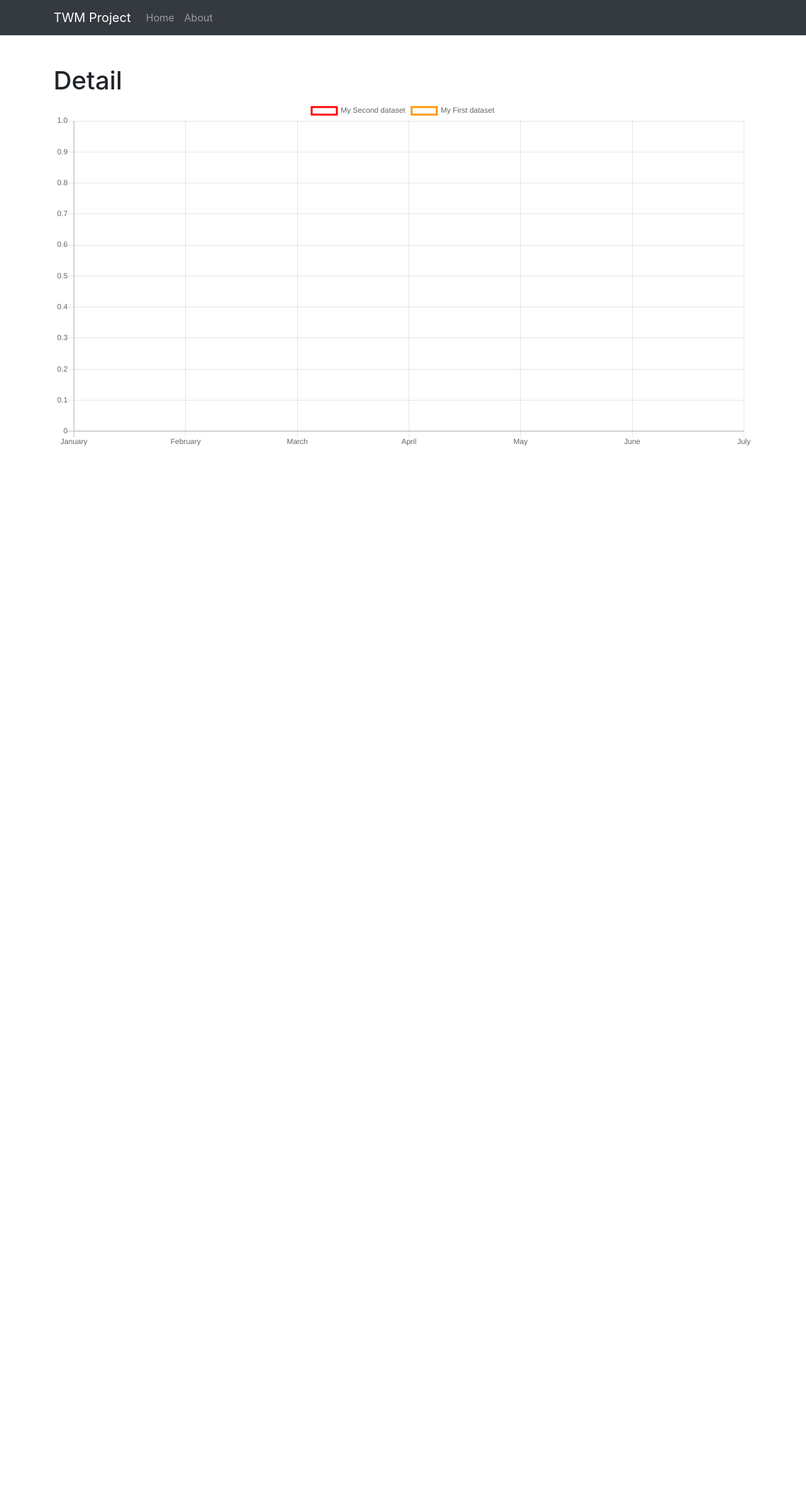
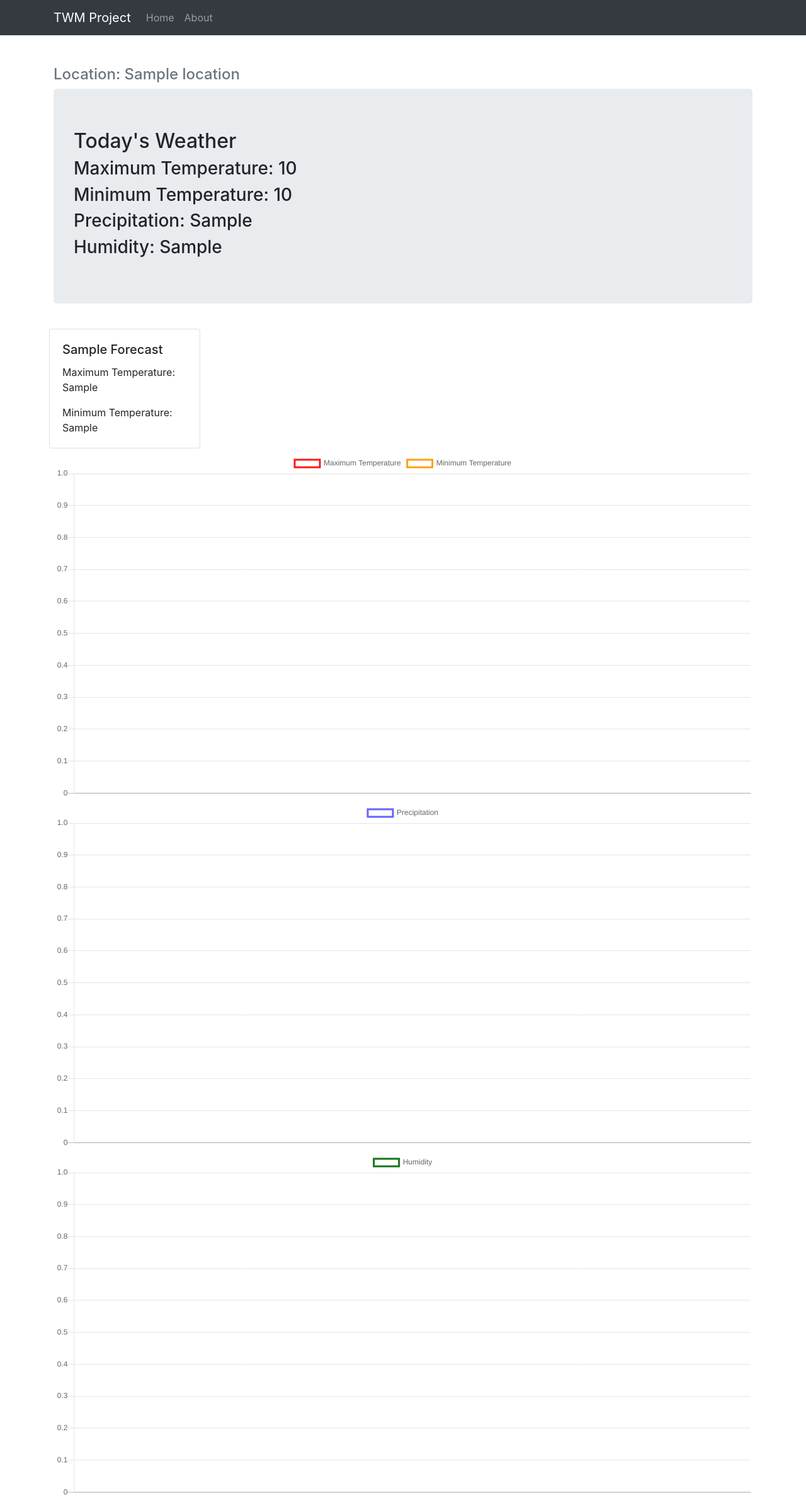
Before and after one commit to ruppysuppy/The-WeatherMan-Project, a Django app: template templates/weather/weatherdetail.html in a window 1280 px wide. Shown: the whole page at 63% size. Before the commit the page ends 708 px from the top, so only its background shows below. Run offline with Django 3.2, Linux system fonts and the light colour scheme; the template is opened without the code that fills it: most values are stand-ins (such as "Sample title", 1, 10 or a date in 2020); some libraries are stand-ins or nearby versions.

Commit message:
Weather Detail Layout Complete (styling left)

```diff
--- a/templates/weather/weatherdetail.html
+++ b/templates/weather/weatherdetail.html
@@ -1,33 +1,93 @@
 {% extends '../base.html' %} {% block title %} The WeatherMan Project | Detail {% endblock title %} {% block content %}
-<h1>Detail</h1>
+<h4 class="text-muted">Location: {{location}}</h4>
 
-<canvas id="myChart"></canvas> {% endblock content %} {% block script %}
+<div class="jumbotron">
+    <h2>
+        Today's Weather
+    </h2>
+    <h3> Maximum Temperature: {{curr_max_temp}} </h3>
+    <h3> Minimum Temperature: {{curr_min_temp}} </h3>
+    <h3> Precipitation: {{curr_precipitation}} </h3>
+    <h3> Humidity: {{curr_humidity}}</h3>
+</div>
+
+<div class="row">
+    {% for data in forecast %}
+    <div class="card" style="width: 15rem; margin: 8px;">
+        <div class="card-body">
+            <h5 class="card-title">{{data.1}} Forecast</h5>
+            <p class="card-text">
+                Maximum Temperature: {{data.0.0}}
+            </p>
+            <p class="card-text">
+                Minimum Temperature: {{data.0.1}}
+            </p>
+        </div>
+    </div>
+    {% endfor %}
+</div>
+
+<canvas id="tempChart"></canvas>
+<canvas id="precipChart"></canvas>
+<canvas id="humidChart"></canvas> {% endblock content %} {% block script %}
 <script src="https://cdnjs.cloudflare.com/ajax/libs/Chart.js/2.9.3/Chart.min.js"></script>
 <script>
-    // var array = {{arr | safe}};
-
-    var ctx = document.getElementById('myChart').getContext('2d');
-    var chart = new Chart(ctx, {
-        // The type of chart we want to create
+    // TEMPERATURE GRAPH
+    var chart_temperature = document.getElementById('tempChart').getContext('2d');
+    var chart = new Chart(chart_temperature, {
         type: 'line',
 
-        // The data for our dataset
         data: {
-            labels: ['January', 'February', 'March', 'April', 'May', 'June', 'July'],
+            labels: {{days | safe}},
             datasets: [{
-                label: 'My Second dataset',
+                label: 'Maximum Temperature',
                 backgroundColor: 'rgba(255, 255, 255, 0)',
-                borderColor: 'rgb(255, 0, 0)',
+                borderColor: 'rgba(255, 0, 0, 0.9)',
                 data: {{temp_high | safe}}
             }, {
-                label: 'My First dataset',
+                label: 'Minimum Temperature',
                 backgroundColor: 'rgba(255, 255, 255, 0)',
-                borderColor: 'rgb(255, 150,0)',
+                borderColor: 'rgba(255, 150,0,0.9)',
                 data: {{temp_low | safe}}
             }]
         },
 
-        // Configuration options go here
+        options: {}
+    });
+
+    // PRECIPITATION GRAPH
+    var chart_precipitation = document.getElementById('precipChart').getContext('2d');
+    var chart = new Chart(chart_precipitation, {
+        type: 'line',
+
+        data: {
+            labels: {{days | safe}},
+            datasets: [{
+                label: 'Precipitation',
+                backgroundColor: 'rgba(255, 255, 255, 0)',
+                borderColor: 'rgb(100, 100, 255)',
+                data: {{precipitation | safe}}
+            }]
+        },
+
+        options: {}
+    });
+
+    // HUMIDITY GRAPH
+    var chart_humidity = document.getElementById('humidChart').getContext('2d');
+    var chart = new Chart(chart_humidity, {
+        type: 'line',
+
+        data: {
+            labels: {{days | safe}},
+            datasets: [{
+                label: 'Humidity',
+                backgroundColor: 'rgba(255, 255, 255, 0)',
+                borderColor: 'rgba(0, 100, 0, 0.9)',
+                data: {{humidity | safe}}
+            }]
+        },
+
         options: {}
     });
 </script>
```
Also changed, not shown: weather_details/views.py (+31 -5 lines).
